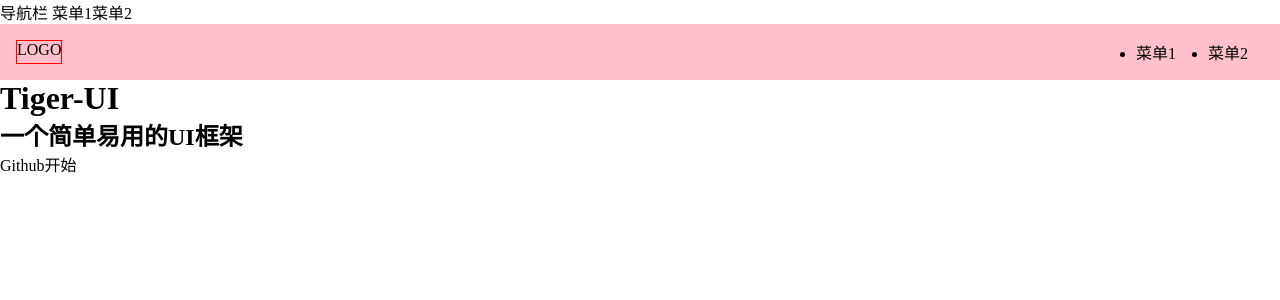
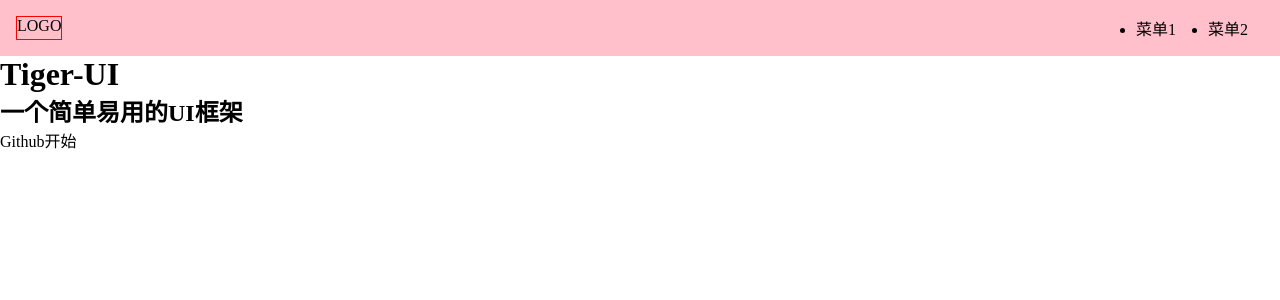
Before and after one commit to liql5870/Tiger-ui, a Vue app: page /#/ in a window 1280 px wide. Shown: the top 300 px of the page. Built offline with nearby package versions, Linux system fonts and the light colour scheme.

Commit message:
封装topnav组件

```diff
--- a/src/App.vue
+++ b/src/App.vue
@@ -1,9 +1,4 @@
 <template>
-<div>
-  导航栏
-  <router-link to="/">菜单1</router-link>
-  <router-link to="/xxx">菜单2</router-link>
-</div>
   <router-view></router-view>
 </template>
 
--- /dev/null
+++ b/src/components/Topnav.vue
@@ -0,0 +1,40 @@
+<template>
+  <div>
+    <div class="topnav">
+      <div class="logo">LOGO</div>
+      <ul class="menu">
+        <li>菜单1</li>
+        <li>菜单2</li>
+      </ul>
+    </div>
+  </div>
+</template>
+
+<script lang='ts'>
+
+
+export default {
+
+};
+</script>
+
+<style lang='scss' scoped>
+.topnav{
+  background: pink;
+  display: flex;
+  padding: 16px;
+  > .logo{
+    border: 1px solid red;
+    max-width:6em;
+    margin-right: auto;
+  }
+  > .menu{
+    display: flex;
+    white-space: nowrap;
+    flex-wrap: nowrap;
+    > li{
+      margin: 0 1em
+    }
+  }
+}
+</style>
--- a/src/views/Doc.vue
+++ b/src/views/Doc.vue
@@ -1,9 +1,6 @@
 <template>
   <div>
-    <div class="topnav">
-      <div class="logo"></div>
-      <div class="menu"></div>
-    </div>
+   <Topnav />
     <div class="content">
       <aside>边栏</aside>
       <aside>主内容</aside>
@@ -14,9 +11,9 @@
 <script lang='ts'>
 
 
+import Topnav from '../components/Topnav.vue';
 export default {
-
-
+  components: {Topnav}
 };
 </script>
 
--- a/src/views/Home.vue
+++ b/src/views/Home.vue
@@ -1,12 +1,6 @@
 <template>
   <div>
-    <div class="topnav">
-      <div class="logo">LOGO</div>
-        <ul class="menu">
-          <li>菜单1</li>
-          <li>菜单2</li>
-        </ul>
-    </div>
+    <Topnav />
     <div class="banner">
       <h1>Tiger-UI</h1>
       <h2>一个简单易用的UI框架</h2>
@@ -19,31 +13,12 @@
 </template>
 
 <script lang='ts'>
-
-
+import Topnav from '../components/Topnav.vue';
 export default {
-
-
+  components: {Topnav}
 };
 </script>
 
 <style lang='scss' scoped>
-.topnav{
-  background: pink;
-  display: flex;
-  padding: 16px;
-  > .logo{
-    border: 1px solid red;
-    max-width:6em;
-    margin-right: auto;
-  }
-  > .menu{
-    display: flex;
-    white-space: nowrap;
-    flex-wrap: nowrap;
-    > li{
-      margin: 0 1em
-    }
-  }
-}
+
 </style>
```
